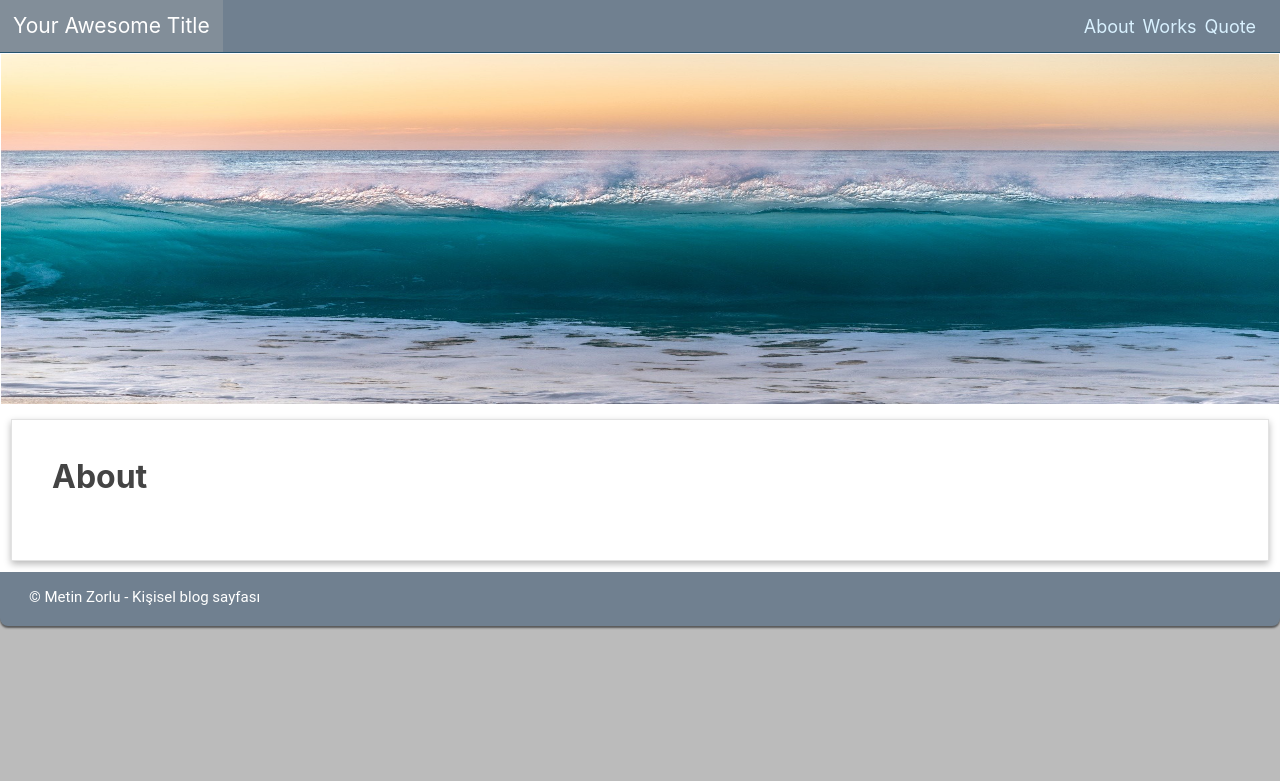
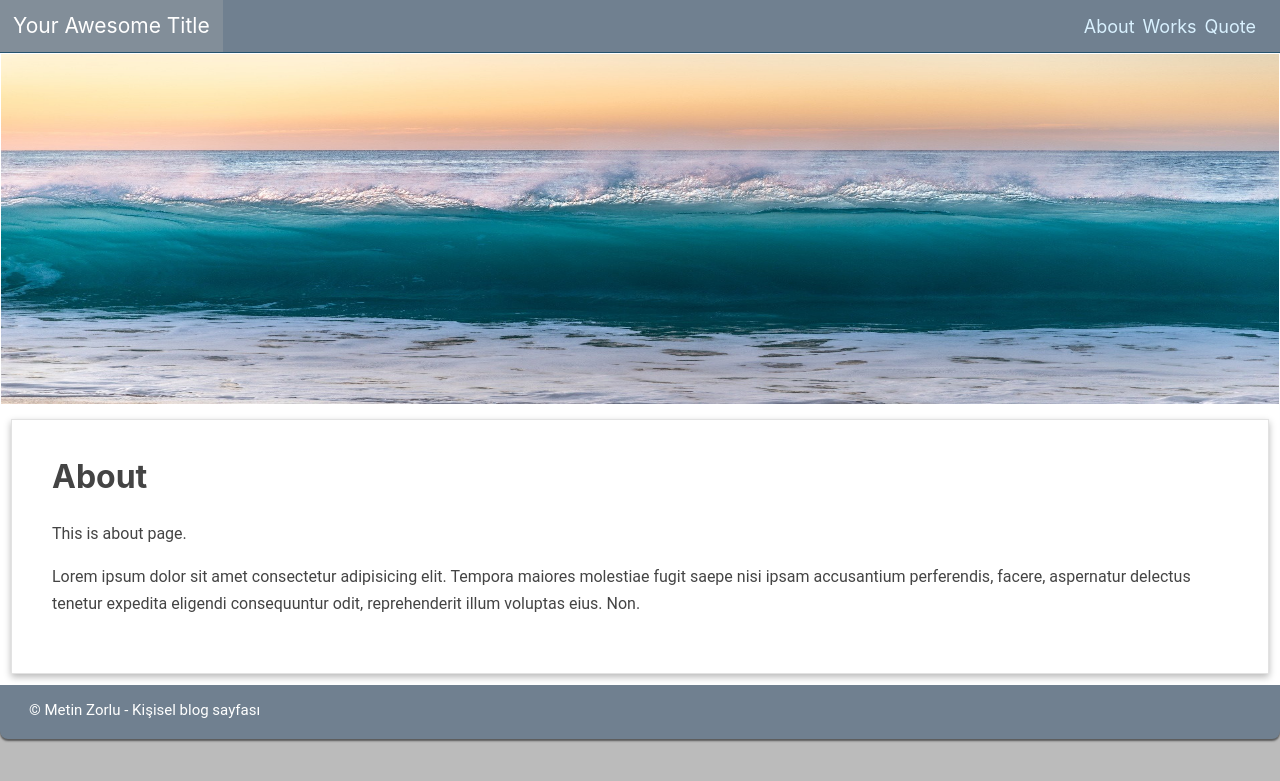
Before and after one commit to mtnzorlu/buhara, a Jekyll site: the page built from about.md, in a window 1280 px wide. Shown: the top 781 px of the page. Built offline with Jekyll 4.4.1, drawn with Linux system fonts in a browser that asks for light colours.

Commit message:
sayfalara ek txt

```diff
--- a/about.md
+++ b/about.md
@@ -5,3 +5,7 @@ permalink: /about/
 ---
 
 <h1>{{ page.title }}</h1>
+
+This is about page.
+
+Lorem ipsum dolor sit amet consectetur adipisicing elit. Tempora maiores molestiae fugit saepe nisi ipsam accusantium perferendis, facere, aspernatur delectus tenetur expedita eligendi consequuntur odit, reprehenderit illum voluptas eius. Non.
```
Also changed, not shown: contact.md (+4 -0 lines), quote.md (+4 -0 lines), works.md (+4 -0 lines), _includes/header.html (line endings or trailing spaces), assets/css/main.css (line endings or trailing spaces).
